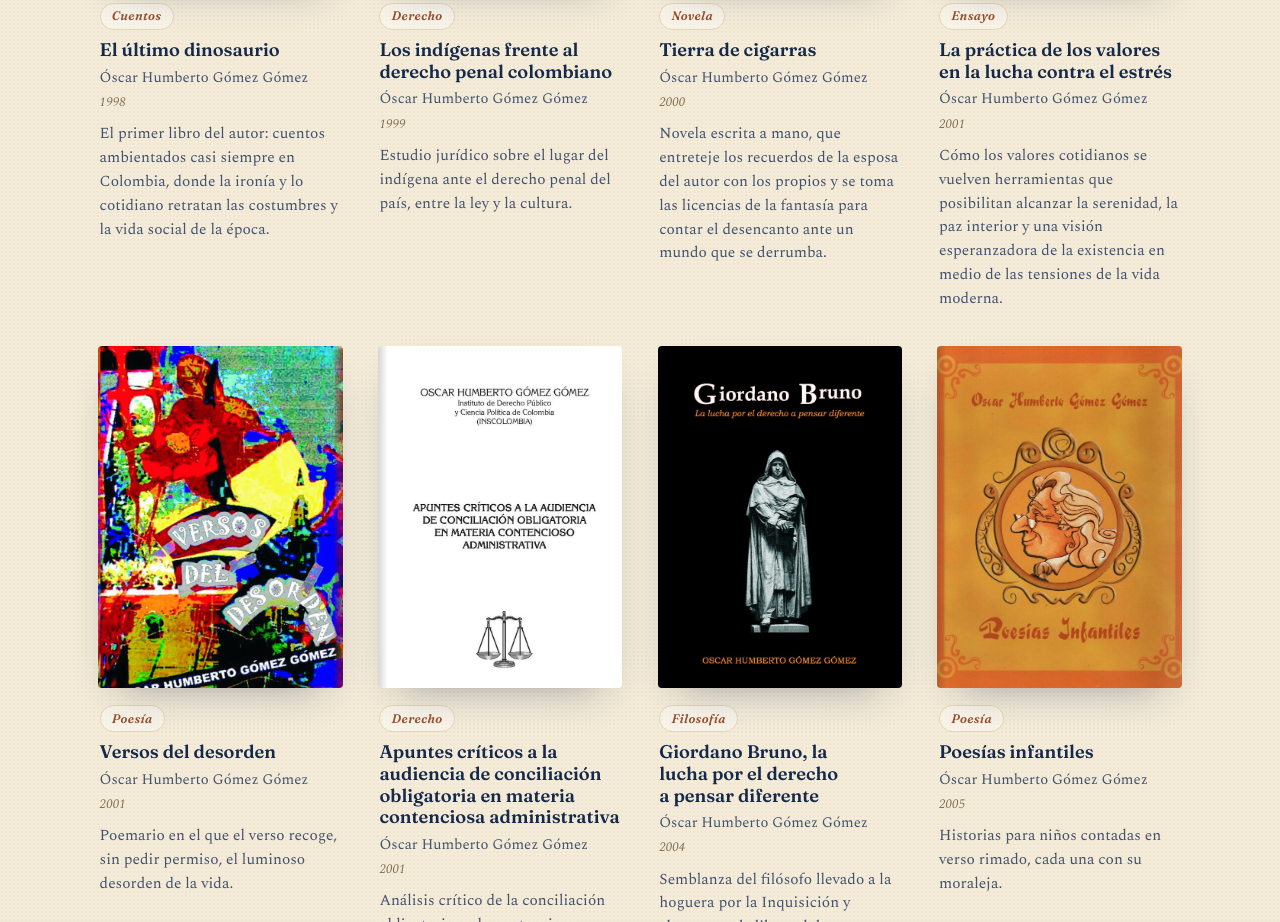
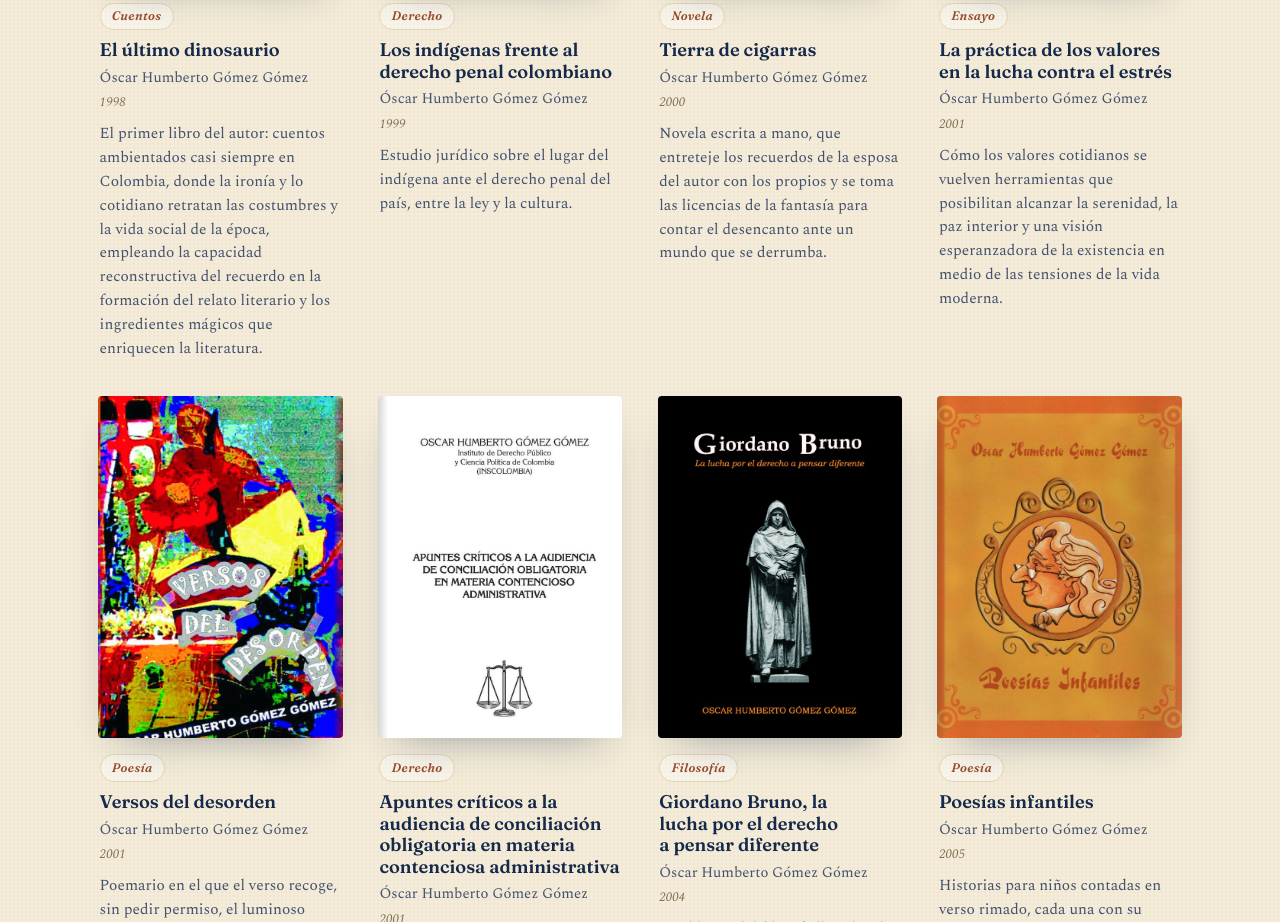
Before and after one commit to Racso/gomezcasaeditora, a plain HTML site: page index.html in a window 1280 px wide. Shown: the part 2158-3080 px from the top of the page. Drawn offline with nearby package versions, Linux system fonts and the light colour scheme.

Commit message:
El último dinosaurio: ampliar descripción

```diff
--- a/index.html
+++ b/index.html
@@ -105,7 +105,7 @@
           <h3 class="card__title">El último dinosaurio</h3>
           <p class="card__author">Óscar Humberto Gómez Gómez</p>
           <p class="card__year">1998</p>
-          <p class="card__desc">El primer libro del autor: cuentos ambientados casi siempre en Colombia, donde la ironía y lo cotidiano retratan las costumbres y la vida social de la época.</p>
+          <p class="card__desc">El primer libro del autor: cuentos ambientados casi siempre en Colombia, donde la ironía y lo cotidiano retratan las costumbres y la vida social de la época, empleando la capacidad reconstructiva del recuerdo en la formación del relato literario y los ingredientes mágicos que enriquecen la literatura.</p>
         </div>
       </li>
 
```
